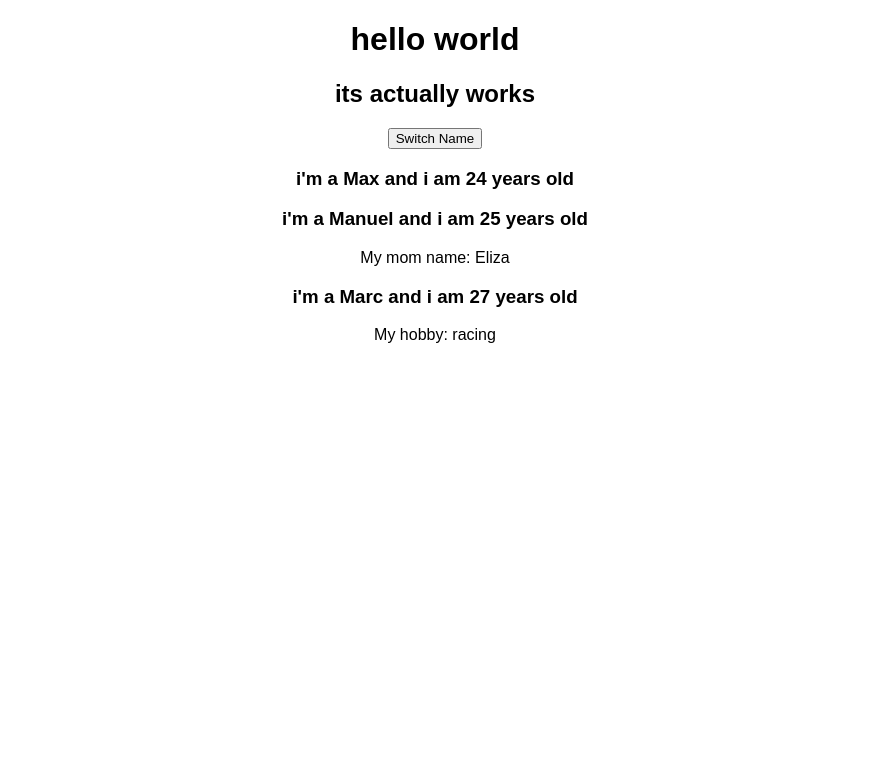
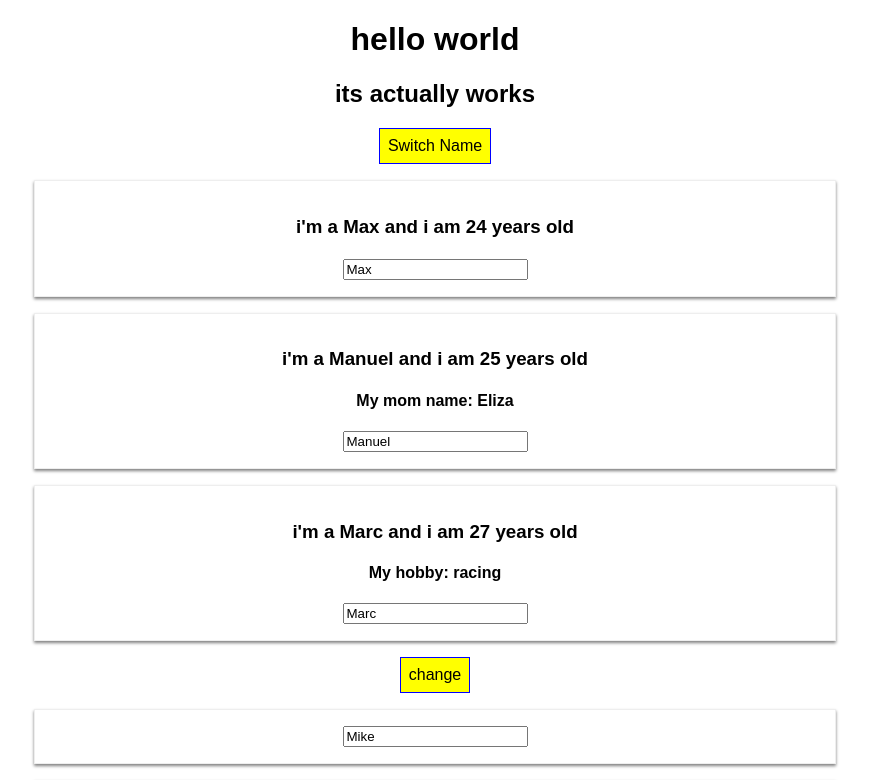
Before and after one commit to DawidKurkiewicz/react-refresh, a React (Create React App) app: page / in a window 1280 px wide. Shown: the top 780 px of the page, without its empty margins (205-1074 px from the left). Built offline with nearby package versions, Linux system fonts and the light colour scheme.

Commit message:
added more components and their logic

```diff
--- a/src/App.js
+++ b/src/App.js
@@ -1,21 +1,28 @@
 import React, { Component, useState } from 'react';
 import './App.css';
-import Person from './Person'
-
-
-
+import Person from './Person';
+import UserOutput from './UserOutput';
+import UserInput from './UserInput';
 
 class App extends Component {
   state = {
     persons: [
       {
-        name: "Max", age:24
+        name: "Max", age: 24
       },
       {
-        name: "Manuel", age:25
+        name: "Manuel", age: 25
       },
       {
-        name: "Marc", age:27
+        name: "Marc", age: 27
+      }
+    ],
+    users: [
+      {
+        userName: "Mike"
+      },
+      {
+        userName:"Linda"
       }
     ]
   }
@@ -23,28 +30,94 @@ class App extends Component {
     this.setState({
       persons: [
         {
-      name: newName, age:25
+          name: newName, age: 24
         },
         {
-      name: "Manuel", age:26
+          name: "Manuel", age: 25
         },
         {
-      name: "Marc", age:27
+          name: "Marc", age: 27
+        }
+      ]
+    })
+  }
+  nameChangeHandler = (event) => {
+    this.setState({
+      persons: [
+        {
+          name: "Max", age: 24
+        },
+        {
+          name: event.target.value, age: 25
+        },
+        {
+          name: "Marc", age: 27
+        }
+      ]
+    })
+  }
+  userNameChangeHandler = () => {
+    this.setState({
+      users: [
+        {
+          userName: "Max"
+        },
+        {
+          userName: "Marc"
+        }
+      ]
+    })
+  }
+  inputUserNameChangeHandler = (event) => {
+    this.setState({
+      users: [
+        {
+          userName: event.target.value
+        },
+        {
+          userName: event.target.value
         }
       ]
     })
   }
   render() {
+    const style = {
+      backgroundColor: "yellow",
+      font: "inherit",
+      border: "1px solid blue",
+      padding: "8px",
+      cursor:"pointer"
+    };
     return (
       <div className="App">
         <h1>hello world</h1>
         <h2>its actually works</h2>
-       <button onClick={()=>this.switchNameHandler("Jerry")}>Switch Name</button>
-       <Person name={this.state.persons[0].name} age={this.state.persons[0].age}/>
-       <Person name={this.state.persons[1].name} age={this.state.persons[1].age}
-       click={this.switchNameHandler.bind(this, "Mike")}> My mom name: Eliza</Person>
-       <Person name={this.state.persons[2].name} age={this.state.persons[2].age}> My hobby: racing
+        <button style={style}
+          onClick={() => this.switchNameHandler("Jerry")}>Switch Name
+       </button>
+        <Person
+          name={this.state.persons[0].name}
+          age={this.state.persons[0].age} />
+        <Person
+          name={this.state.persons[1].name}
+          age={this.state.persons[1].age}
+          click={this.switchNameHandler.bind(this, "Mike")}
+          changed={this.nameChangeHandler}>
+          My mom name: Eliza
        </Person>
+        <Person
+          name={this.state.persons[2].name}
+          age={this.state.persons[2].age} >
+          My hobby: racing
+       </Person>
+       <button style={style}
+          onClick={this.userNameChangeHandler}> change </button>
+      <UserInput change={this.inputUserNameChangeHandler} currentName={this.state.users[0].userName}/>
+       <UserOutput text={this.state.users[0].userName} change={this.userNameChangeHandler}/>
+       <UserOutput text={this.state.users[0].userName} change={this.userNameChangeHandler}/>
+       <UserOutput text={this.state.users[0].userName} change={this.userNameChangeHandler}/>
+       <UserOutput text={this.state.users[0].userName} change={this.userNameChangeHandler} />
+
       </div>
     );
   }
--- /dev/null
+++ b/src/Person.css
@@ -0,0 +1,8 @@
+.Person {
+    width:60%;
+    margin: 16px auto;
+    border: 1px solid #eee;
+    box-shadow: 0 2px 3px grey;
+    padding: 16px;
+    text-align:center;
+}
--- a/src/Person.js
+++ b/src/Person.js
@@ -1,10 +1,11 @@
 import React from 'react'
-
+import "./Person.css"
 const person = (props) =>{
     return (
-    <div>
+    <div className="Person">
     <h3 onClick={props.click}>i'm a {props.name} and i am {props.age} years old</h3>
-    <p>{props.children}</p>
+    <h4>{props.children}</h4>
+    <input type="text" onChange={props.changed} value={props.name}/>
     </div>
     )
 }
--- /dev/null
+++ b/src/UserInput.js
@@ -0,0 +1,10 @@
+import React from 'react'
+const inputUser = (props) =>{
+    return (
+    <div className="Person">
+    <input type="text" onChange={props.change} value={props.currentName}/>
+    </div>
+    )
+}
+
+export default inputUser
--- /dev/null
+++ b/src/UserOutput.js
@@ -0,0 +1,11 @@
+import React from 'react'
+const outputUser = (props) =>{
+    return (
+    <div className="Person">
+   <p>{props.text}</p>
+   <p>thats works for all of us</p>
+    </div>
+    )
+}
+
+export default outputUser
```
Lines whose indentation alone changed are shown as unchanged.
